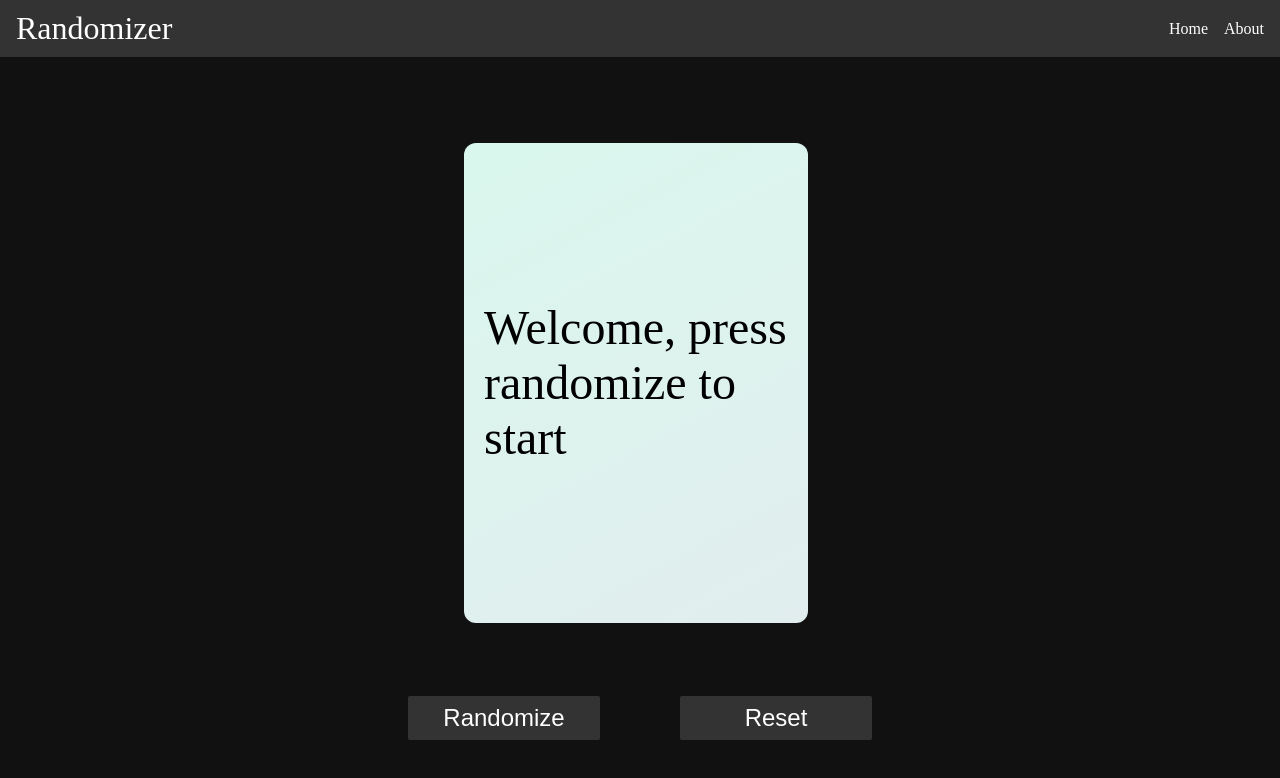
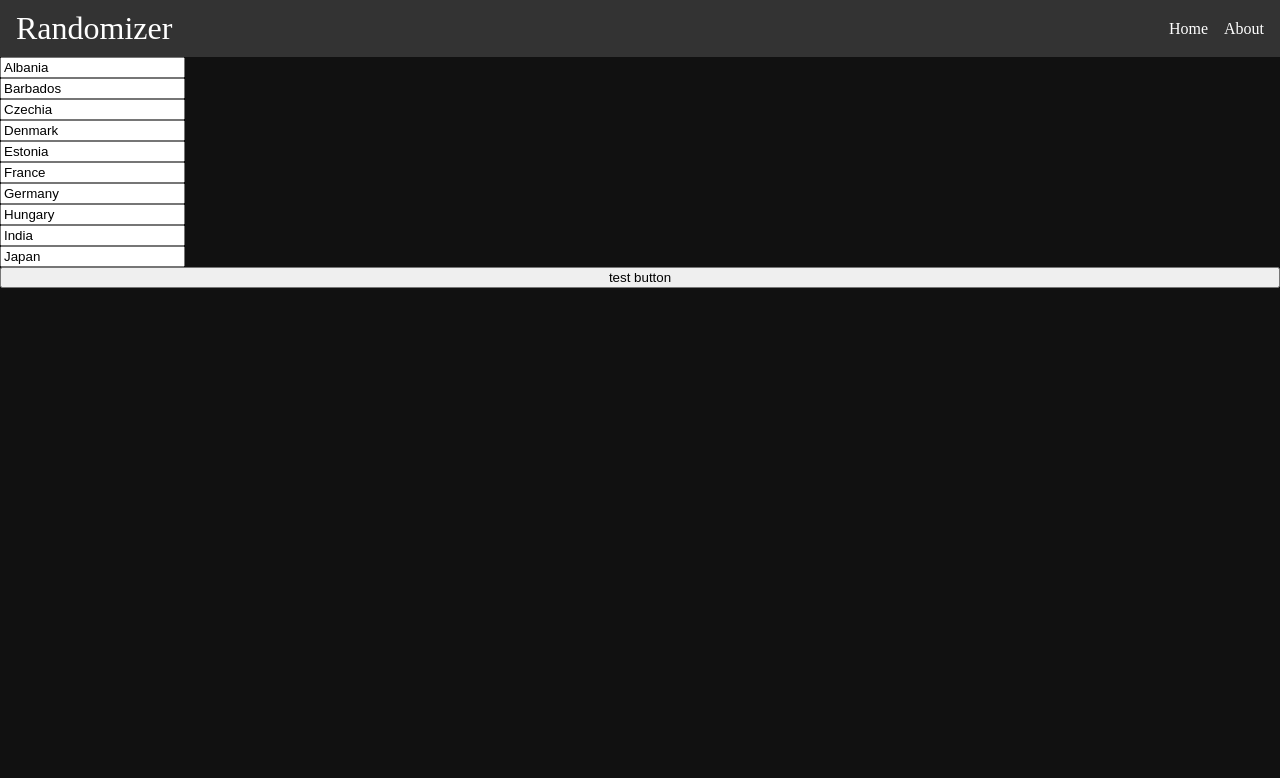
Before and after one commit to zammyk/local-randomizer, a Vue app: page / in a window 1280 px wide. Shown: the top 778 px of the page. Built offline with nearby package versions, Linux system fonts and the light colour scheme.

Commit message:
Add GameEditor.vue

```diff
--- a/src/App.vue
+++ b/src/App.vue
@@ -1,19 +1,21 @@
 <template>
 <main class="main-window">
   <Navbar></Navbar>
-  <Game></Game>
+  <GameEditor></GameEditor>
 </main>
 </template>
 
 <script scoped>
 import Navbar from './components/Navbar.vue'
 import Game from './components/Game.vue'
+import GameEditor from './components/GameEditor.vue'
 
 export default {
   name: 'App',
   components: {
     Navbar,
-    Game
+    Game,
+    GameEditor
   }
 }
 </script>
--- /dev/null
+++ b/src/components/GameEditor.vue
@@ -0,0 +1,45 @@
+<template>
+<div id="main">
+  <div v-for="(card, index) in cards" :key="index">
+    <input v-model="card.content"/>
+  </div>
+  <button @click="test">test button</button>
+</div>
+</template>
+
+<script>
+export default {
+  data () {
+    return {
+      cards: null
+    }
+  },
+  mounted () {
+    fetch('/static/card-content.json')
+      .then(response => response.json())
+      .then(data => {
+        this.cards = []
+        for (let card in data.cards) {
+          this.cards.push(data.cards[card])
+        }
+        console.log(this.cards)
+      })
+      .catch(error => {
+        console.error('Error loading JSON data:', error)
+      })
+  },
+  methods: {
+    test () {
+      console.log(this.cards)
+    }
+  }
+}
+</script>
+
+<style scoped>
+#main {
+  flex: 1;
+  display: flex;
+  flex-direction: column;
+}
+</style>
```
